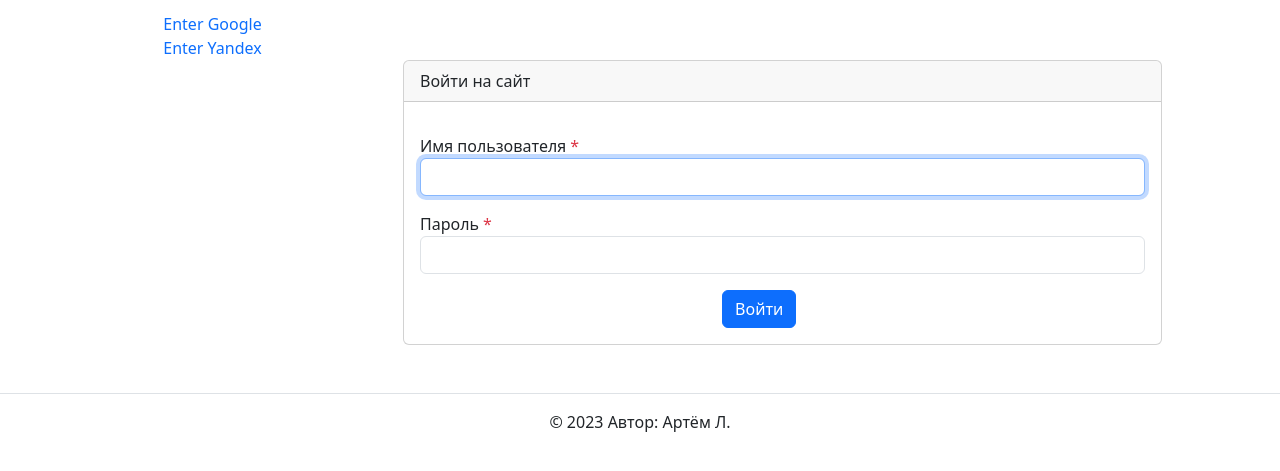
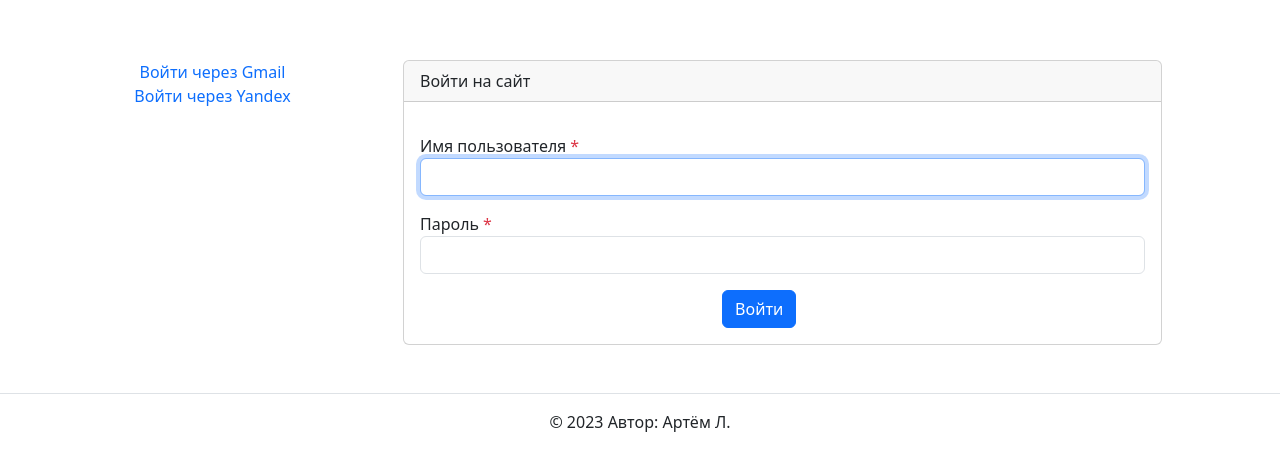
Before and after one commit to sntchweb/my_blog, a Django app: page /auth/login/ in a window 1280 px wide. Shown: the part 99-570 px from the top of the page. Run offline with Django 3.2, Linux system fonts and the light colour scheme; parts of the project's set-up code (start-up, migrations or seed data) failed here and were passed over; some libraries are stand-ins or nearby versions.

Commit message:
requirements upd + minor changes

```diff
--- a/blog/templates/users/login.html
+++ b/blog/templates/users/login.html
@@ -4,12 +4,12 @@
 {% block content %}
 {% load user_filters %}
   <div class="row justify-content-center">
-    <aside class="col-12 col-md-3">
+    <aside class="col-12 col-md-3 p-5">
       <ul class="list-group list-group-flush text-center">
-        <a href="{% url "social:begin" "google-oauth2" %}">Enter Google</a>
+        <a href="{% url "social:begin" "google-oauth2" %}">Войти через Gmail</a>
       </ul>
       <ul class="list-group list-group-flush text-center">
-        <a href="{% url "social:begin" 'yandex-oauth2' %}">Enter Yandex</a>
+        <a href="{% url "social:begin" 'yandex-oauth2' %}">Войти через Yandex</a>
       </ul>
     </aside>
     <div class="col-md-9 p-5">
--- a/requirements.txt
+++ b/requirements.txt
@@ -34,6 +34,8 @@ pytz==2022.7.1
 requests==2.26.0
 requests-oauthlib==1.3.1
 six==1.16.0
+social-auth-app-django==5.3.0
+social-auth-core==4.4.2
 sorl-thumbnail==12.7.0
 sqlparse==0.4.3
 toml==0.10.2
```
